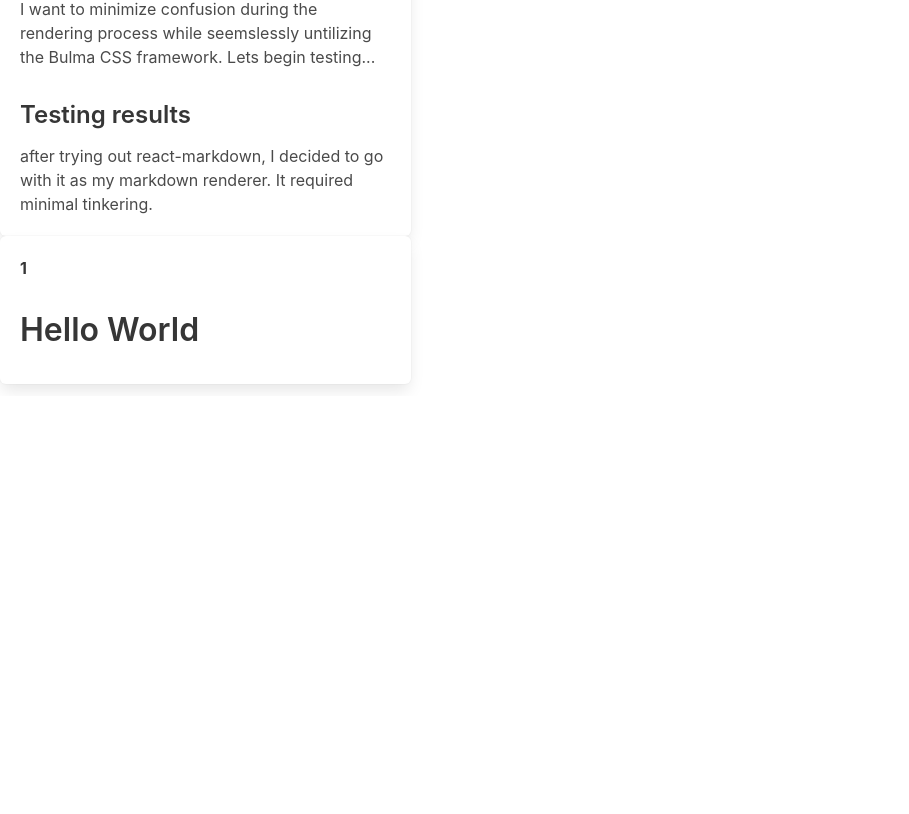
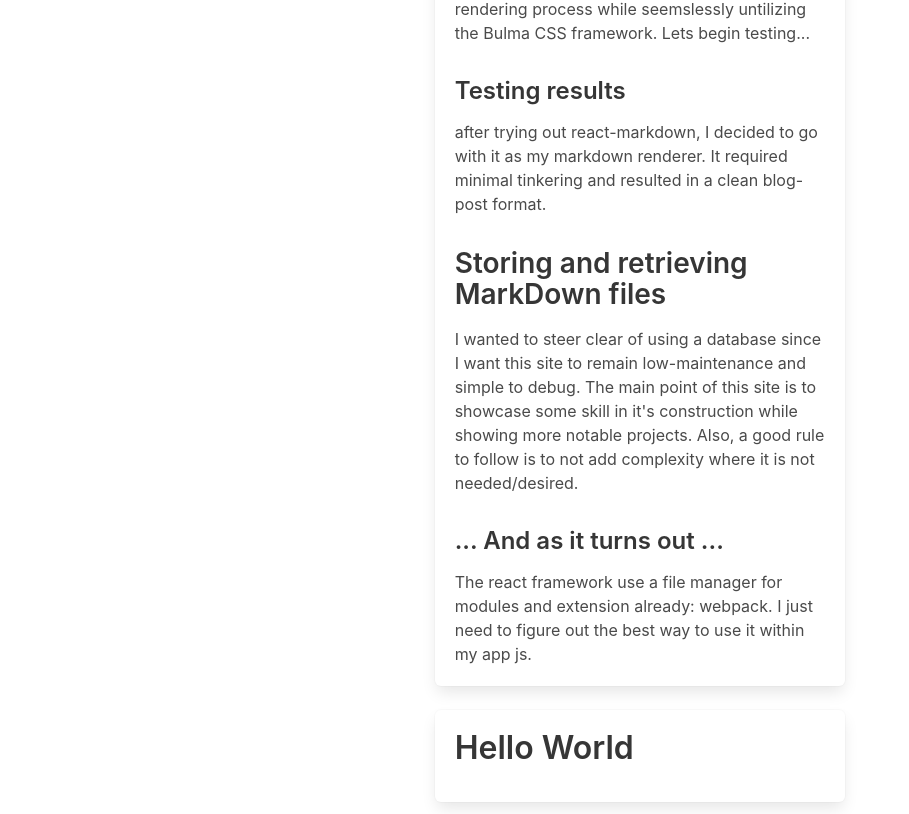
Before and after one commit to Lyndogwin/portfolio, a React (Create React App) app: page /#/blog in a window 1280 px wide. Shown: the part 600-1414 px from the top of the page, without its empty margins (0-909 px from the left). Before the commit the page ends 996 px from the top, so only its background shows below. Built offline with nearby package versions, Linux system fonts and the light colour scheme; no server answers.

Commit message:
improved blog card layout and titling

```diff
--- /dev/null
+++ b/src/posts/2022-4-15.md
@@ -0,0 +1,20 @@
+# Reviewing methods for pulling and parsing markdown files for a blog
+
+## Most Noteable options for rendering
+|Parser | Discription|
+|-------|------------|
+|Marks | Markdown parser for general usage with many frameworks|
+|react-markdown | a package containing react specific components |
+
+### Primary needs
+I want to minimize confusion during the rendering process while seemslessly untilizing the
+Bulma CSS framework. Lets begin testing...
+
+### Testing results
+after trying out react-markdown, I decided to go with it as my markdown renderer. It required minimal tinkering and resulted in a clean blog-post format.
+
+## Storing and retrieving MarkDown files
+I wanted to steer clear of using a database since I want this site to remain low-maintenance and simple to debug. The main point of this site is to showcase some skill in it's construction while showing more notable projects. Also, a good rule to follow is to not add complexity where it is not needed/desired.
+
+### ... And as it turns out ...
+The react framework use a file manager for modules and extension already: webpack. I just need to figure out the best way to use it within my app js.
--- a/src/posts/firstpost.md
+++ /dev/null
@@ -1,14 +0,0 @@
-# Reviewing methods for pulling and parsing markdown files for a blog
-
-## Most Noteable options
-|Parser | Discription|
-|-------|------------|
-|Marks | Markdown parser for general usage with many frameworks|
-|react-markdown | a package containing react specific components |
-
-### Primary needs
-I want to minimize confusion during the rendering process while seemslessly untilizing the
-Bulma CSS framework. Lets begin testing...
-
-### Testing results
-after trying out react-markdown, I decided to go with it as my markdown renderer. It required minimal tinkering.
--- a/src/routes/Blog/BlogCard.js
+++ b/src/routes/Blog/BlogCard.js
@@ -23,9 +23,6 @@ class BlogCard extends React.Component {
             <div className="media-content">
               <div className="content">
                 <p>
-                  <strong>{this.state.title}</strong>
-                  <br></br>
-                  {/* {this.state.content}      */}
                   <ReactMarkdown remarkPlugins={[remarkGfm]}>
                     {this.state.content}
                   </ReactMarkdown>
--- a/src/routes/Blog/index.js
+++ b/src/routes/Blog/index.js
@@ -12,6 +12,8 @@ class Blog extends React.Component {
     // Grab all filenames with extention ".md" from the posts dir under src
     const importAll = (r) => r.keys().map(r);
     const markdownFiles = importAll(require.context('../../posts',false, /\.md$/)) //the context module returns a function
+    .sort().reverse();
+
     return markdownFiles;
   }
 
@@ -30,11 +32,13 @@ class Blog extends React.Component {
   render () {
     return(
       <div>
-        <div className="columns">
+        <div className="columns is-centered">
           <div className="column is-one-third">
             {
               this.state.posts.map((post, idx) => (
-                <BlogCard title={idx} content={post}/>
+                <div className='block'>
+                  <BlogCard id={idx} content={post}/>
+                </div>
               ))
             }
           </div>
```
Also changed, not shown: src/posts/2022-4-14.md (renamed from src/posts/test.md).
